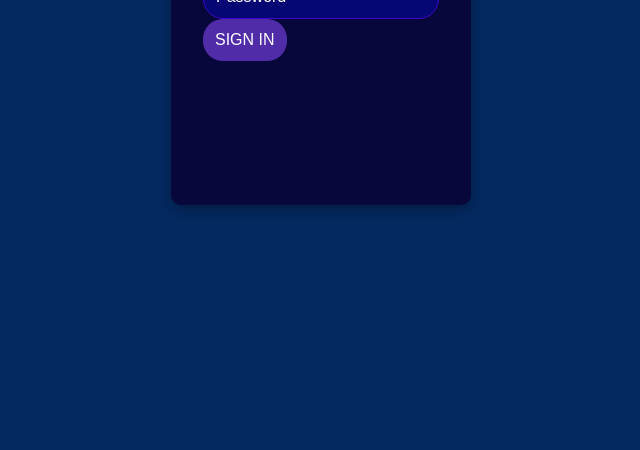
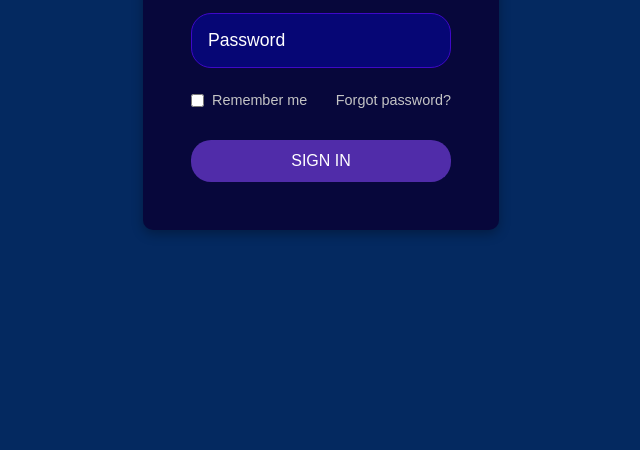
Before and after one commit to chrisdlr22/cdelar-login-ui-project, a plain HTML site: page index.html in a window 1280 px wide. Shown: the part 350-800 px from the top of the page, without its empty margins (319-959 px from the left). Drawn offline with Linux system fonts and the light colour scheme.

Commit message:
Added remember me checkbox, and link for (forgot password), added some styling

```diff
--- a/index.html
+++ b/index.html
@@ -5,6 +5,7 @@
     <meta name="viewport" content="width=device-width, initial-scale=1.0">
     <title>Login UI Project</title>
     <link rel="stylesheet" href="styles.css" /> <!--  Links to our styles.css -->
+    <link href="https://fonts.googleapis.com/css2?family=Poppins&display=swap" rel="stylesheet">
     <title>Christian De La Rosa Login UI Project</title>
 </head>
 <body>
@@ -15,6 +16,13 @@
         <form>
             <input type="text" placeholder="Username" required />
             <input type="password" placeholder="Password" required />
+            <div class="options">
+                <label class="remember">
+                    <input type="checkbox" />
+                    Remember me
+                </label>
+                <a href="#" class="forgot"> Forgot password?</a>
+            </div>
             <button type="submit">SIGN IN</button>
         </form>
     </div>
--- a/styles.css
+++ b/styles.css
@@ -14,13 +14,15 @@ body {
 }
 h2{
   text-align: center;
+  font-size: 2rem;
+  font-family: 'Poppins', sans-serif;
 }
 .login-box {
     background-color: rgb(7, 7, 59);
     color: white;
-    padding: 2rem;
-    max-width: 300px;
-    min-height: 350px;
+    padding: 3rem;
+    min-width: 300px;
+    min-height: 400px;
     border-radius: 10px;
     box-shadow: 0 4px 12px rgba(0,0,0,0.3);
     display: flex;
@@ -29,10 +31,10 @@ h2{
 }
 .login-box input {
     color: white;
-    padding: 0.75rem;
+    padding: 1rem;
     background-color: rgb(6, 6, 117);
-    border: 1px solid #3e08c8;
-    font-size: 1rem;
+    border: 1.5px solid #3e08c8;
+    font-size: 1.1rem;
     border-radius: 20px;
     width: 100%;
 }
@@ -45,6 +47,7 @@ h2{
     border-radius: 20px;
     cursor: pointer;
     transition: background-color 0.3s;
+
 }
 .login-box button:hover {
     background-color: #357ab7;
@@ -56,3 +59,37 @@ h2{
     outline: none;
     box-shadow: 0 0 5px #3e08c8;
 }
+.login-box form{
+    display: flex;
+    flex-direction: column;
+    gap: 1rem;
+}
+.options {
+    display: flex;
+    justify-content: space-between;
+    align-items: center;
+    margin-top: 0.5rem;
+    margin-bottom: 1rem;
+    font-size: 0.9rem;
+}
+.remember {
+    color: rgb(196, 196, 197);
+    display: inline-flex;
+    align-items: center;
+    white-space: nowrap;
+    font-size: 0.9rem;
+}
+.remember input {
+    margin-right: 0.5rem;
+    cursor: pointer;
+}
+
+.forgot {
+    color: rgb(196, 196, 197);
+    text-decoration: none;
+    font-size: 0.9rem
+}
+
+.forgot:hover{
+    text-decoration: underline;
+}
```
